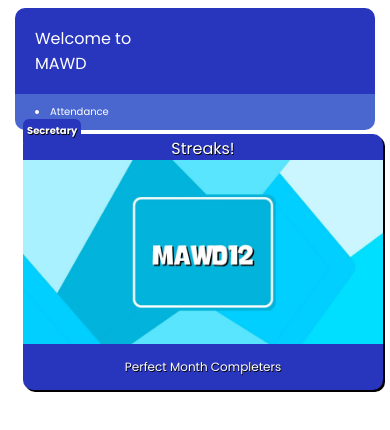
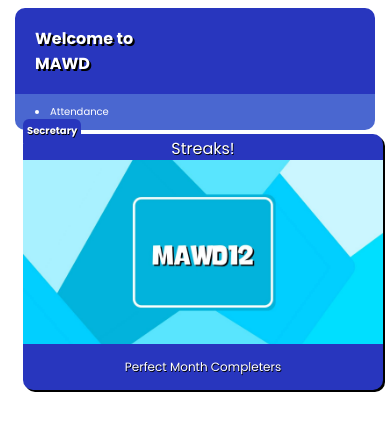
Before and after one commit to koiychi/mawd, a plain HTML site: page index.html in a window 390 px wide. Drawn offline with Linux system fonts and the light colour scheme.

Commit message:
Update index-mobile-style.css

```diff
--- a/CSS/mobile/index-mobile-style.css
+++ b/CSS/mobile/index-mobile-style.css
@@ -25,6 +25,8 @@ body {
     border-top-left-radius: 5rem;
     border-top-right-radius: 5rem;
     color: white;
+    text-shadow: 2px 2px black;
+    font-weight: bold;
 }
 
 nav {
```
